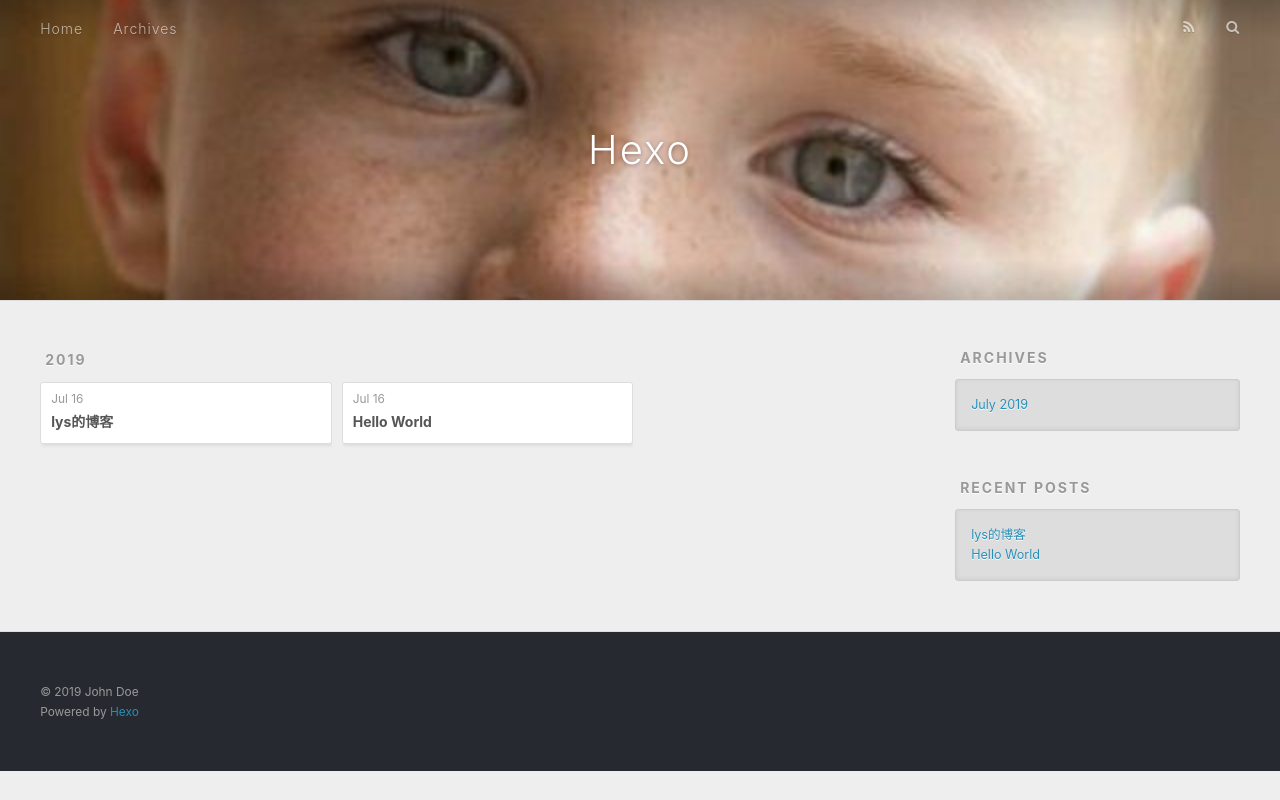
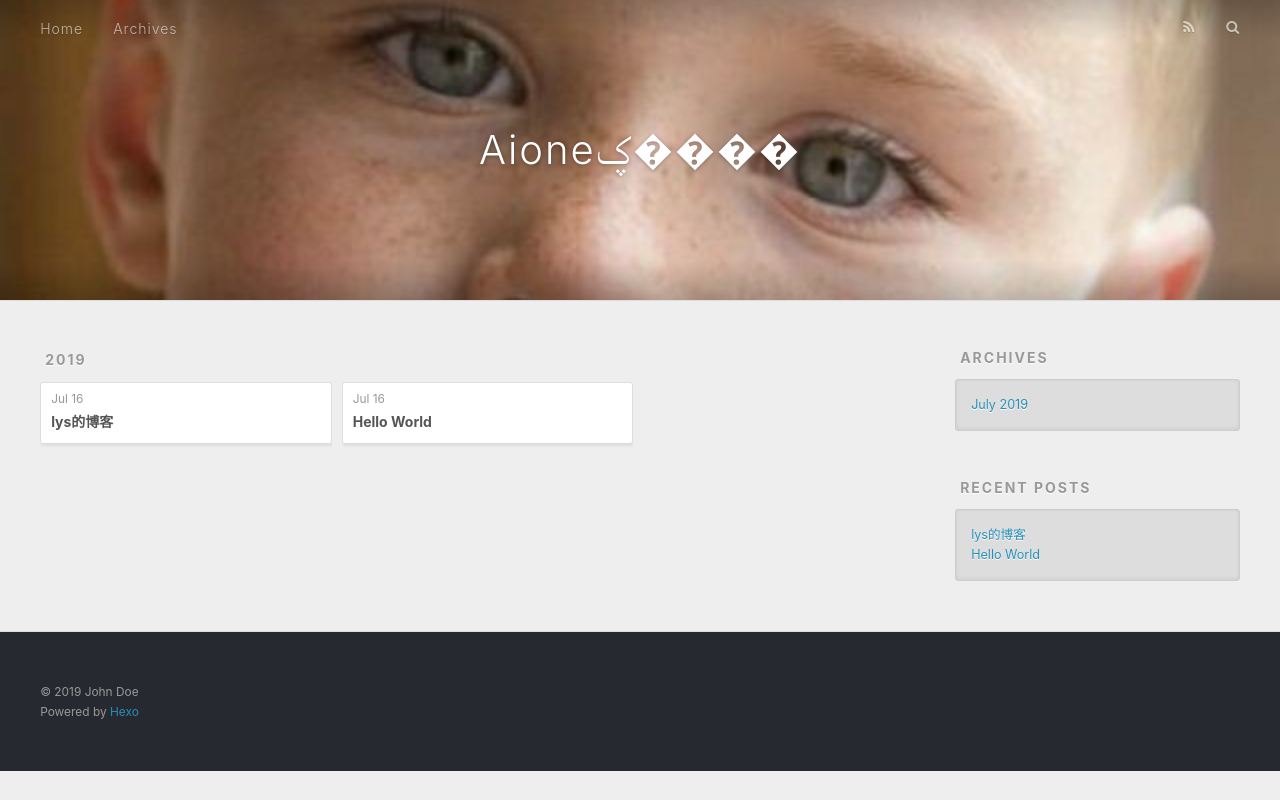
Before and after one commit to luoyushen939512/luoyushen939512.github.io, a plain HTML site: page archives/2019/07/index.html in a window 1280 px wide. Drawn offline with nearby package versions, Linux system fonts and the light colour scheme.

Commit message:
Site updated: 2019-07-16 22:23:51

```diff
--- a/archives/2019/07/index.html
+++ b/archives/2019/07/index.html
@@ -5,17 +5,17 @@
 
 
 
-  <title>Archives: 2019/7 | Hexo</title>
+  <title>Archives: 2019/7 | Aioneؼ����</title>
   <meta name="viewport" content="width=device-width, initial-scale=1, maximum-scale=1">
   <meta property="og:type" content="website">
-<meta property="og:title" content="Hexo">
+<meta property="og:title" content="Aioneؼ����">
 <meta property="og:url" content="http://yoursite.com/archives/2019/07/index.html">
-<meta property="og:site_name" content="Hexo">
+<meta property="og:site_name" content="Aioneؼ����">
 <meta property="og:locale" content="default">
 <meta name="twitter:card" content="summary">
-<meta name="twitter:title" content="Hexo">
+<meta name="twitter:title" content="Aioneؼ����">
 
-    <link rel="alternate" href="/atom.xml" title="Hexo" type="application/atom+xml">
+    <link rel="alternate" href="/atom.xml" title="Aioneؼ����" type="application/atom+xml">
 
 
     <link rel="icon" href="/favicon.png">
@@ -34,7 +34,7 @@
   <div id="header-outer" class="outer">
     <div id="header-title" class="inner">
       <h1 id="logo-wrap">
-        <a href="/" id="logo">Hexo</a>
+        <a href="/" id="logo">Aioneؼ����</a>
       </h1>
 
     </div>
```
Also changed, not shown: 2019/07/16/hello-world/index.html (+4 -4 lines), 2019/07/16/lys的博客/index.html (+4 -4 lines), archives/2019/index.html (+6 -6 lines), archives/index.html (+6 -6 lines), index.html (+6 -6 lines).
